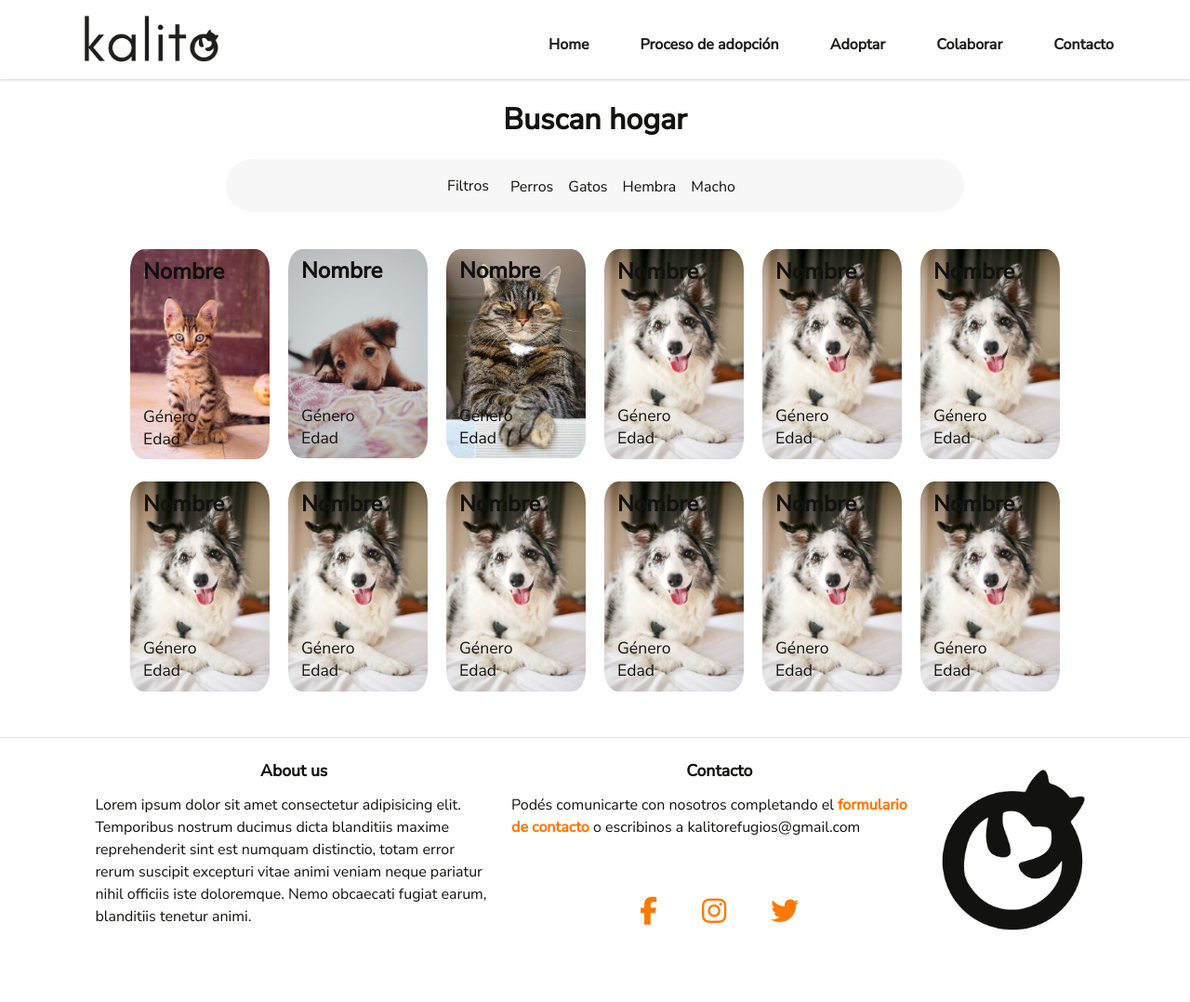
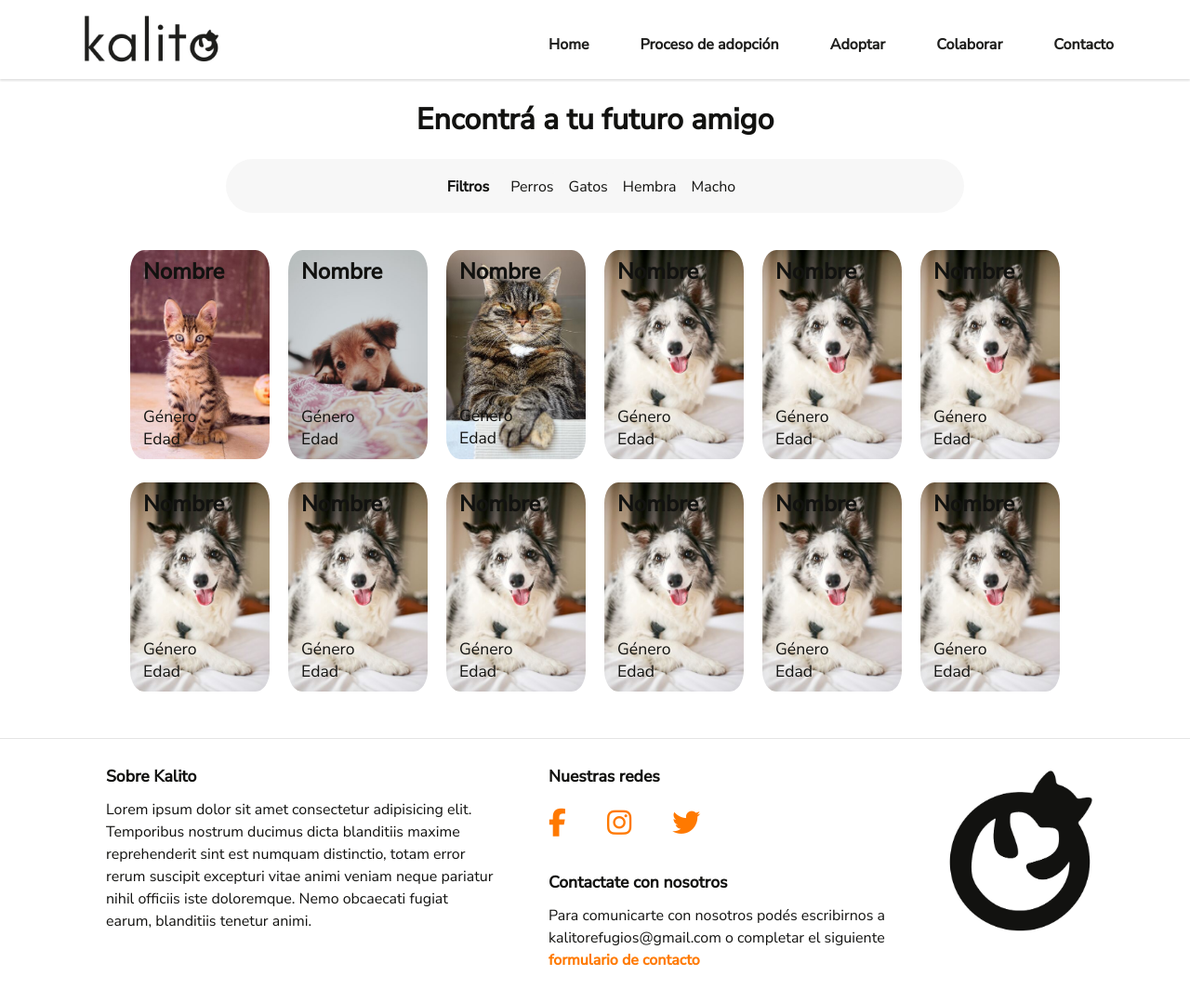
Before and after one commit to alejandragy/Scss-kalito, a plain HTML site: page pages/adoptar.html in a window 1280 px wide. Shown: the whole page at 93% size. Before the commit the page ends 1039 px from the top, so only its background shows below. Drawn offline with nearby package versions, Linux system fonts and the light colour scheme.

Commit message:
estilos en footer

```diff
--- a/pages/adoptar.html
+++ b/pages/adoptar.html
@@ -57,7 +57,7 @@
 
     <main>
         <section class="en-adopcion width-desktop">
-            <h2 class="title">Buscan hogar</h2>
+            <h2 class="title">Encontrá a tu futuro amigo</h2>
             <div class="en-adopcion__caja">
 
                 <div class="en-adopcion-filtros">
@@ -185,26 +185,26 @@
 
     <footer>
         <div class="footer">
-            <div class="footer__rrss">
-                <a href="https://www.facebook.com" class="footer__item" target="_blank"><i
-                        class="fa-brands fa-facebook-f footer__icon"></i></a>
-                <a href="https://www.instagram.com" class="footer__item" target="_blank"><i
-                        class="fa-brands fa-instagram footer__icon"></i></a>
-                <a href="https://www.twitter.com" class="footer__item" target="_blank"><i
-                        class="fa-brands fa-twitter footer__icon"></i></a>
-            </div>
             <div class="footer__about-us">
-                <h5 class="footer__title">About us</h5>
+                <h5 class="footer__title">Sobre Kalito</h5>
                 <p class="footer__txt-about">Lorem ipsum dolor sit amet consectetur adipisicing elit. Temporibus nostrum
                     ducimus dicta blanditiis maxime reprehenderit sint est numquam distinctio, totam error rerum
                     suscipit excepturi vitae animi veniam neque pariatur nihil officiis iste doloremque. Nemo obcaecati
                     fugiat earum, blanditiis tenetur animi.</p>
             </div>
+            <div class="footer__rrss">
+                <h5 class="footer__title">Nuestras redes</h5>
+                <a href="https://www.facebook.com" target="_blank"><i
+                        class="fa-brands fa-facebook-f"></i></a>
+                <a href="https://www.instagram.com" target="_blank"><i
+                        class="fa-brands fa-instagram"></i></a>
+                <a href="https://www.twitter.com" target="_blank"><i
+                        class="fa-brands fa-twitter"></i></a>
+            </div>
             <div class="footer__contact">
-                <h5 class="footer__title">Contacto</h5>
-                <p class="footer__txt-contact">Podés comunicarte con nosotros completando el <a
-                        href="./contacto.html">formulario de contacto</a> o escribinos a kalitorefugios@gmail.com
-                </p>
+                <h5 class="footer__title">Contactate con nosotros</h5>
+                <p> Para comunicarte con nosotros podés escribirnos a kalitorefugios@gmail.com o completar el siguiente <a href="./contacto.html">formulario de contacto</a></p>
+
             </div>
             <img src="../img/icon-sin-fondo.png" class="footer__logo" alt="logo">
         </div>
--- a/scss/_base.scss
+++ b/scss/_base.scss
@@ -36,7 +36,6 @@ img {
 }
 
 .txt-cprincipal {
-    font-weight: bold;
     color: $c-principal;
 }
 
--- a/scss/components/_footer.scss
+++ b/scss/components/_footer.scss
@@ -4,36 +4,43 @@
     align-items: center;
     padding-top: 30px;
     border-top: #e4e4e4 solid 0.1px;
-
-    &__rrss {
-        display: flex;
-        gap: 3rem;
-        margin-bottom: 25px;
-
-        .footer__icon {
-            color: $c-principal;
-            font-size: 30px;
-        }
-    }
+    gap: 3rem;
 
     &__title {
         text-align: center;
         font-size: 1.1rem;
         font-weight: bold;
-        padding-bottom: 15px;
+        padding-bottom: 5px;
     }
 
-    &__about-us,
-    &__contact {
-        padding: 12px 40px;
-    }
-
-    &__contact a {
+    a {
         color: $c-principal;
         font-weight: bold;
         font-size: 1rem;
         text-decoration: none;
     }
+
+    &__about-us{
+        padding: 0 40px;
+    }
+
+    &__rrss{
+        i{
+                color: $c-principal;
+                font-size: 30px;
+                margin: 0 30px;
+        }
+
+        h5{
+            padding-bottom: 16px;
+        }
+    }
+
+    &__contact{
+        align-items: center;
+        padding: 12px 40px;
+    }
+
 
     &__logo{
         width: 200px;
@@ -42,44 +49,52 @@
 
 @media(min-width:1024px){
     .footer{
-        display:grid;
-        grid-template-columns: 1fr 1fr 180px;
-        grid-template-rows: 1fr 40px;
+        display: grid;
+        grid-template-columns:  minmax(0, 500px) minmax(0, 400px) 200px;
+        grid-template-rows: 1fr 220px;
         grid-template-areas:
         "about-us contact logo"
-        "about-us contact logo";
-        padding: 25px 8%;
-        font-size: 1rem;
+        "about-us contact logo"
+        ;
+        height: 300px;
+        gap:1rem;
+        padding: 30px 25px;
+        justify-content: center;
 
         &__title{
-            padding-bottom: 5px;
+            text-align: left;
         }
 
         &__about-us{
             grid-area: about-us;
-            padding: 0;
             align-self: self-start;
-            margin-right: 20px;
+        }
+
+        &__rrss{
+            grid-area: contact;
+            grid-column: 2;
+            grid-row: 1;
+            align-self: self-start;
+            margin-bottom: 20px;
+            i{
+                margin-left: 0;
+                margin-right: 40px;
+            }
         }
 
         &__contact{
             grid-area: contact;
             grid-column: 2;
-            grid-row: 1;
+            grid-row: 2;
+            align-self: self-start;
             padding: 0;
-            align-self: self-start;
-        }
-        &__rrss{
-            grid-area: contact;
-            grid-column: 2;
-            grid-row: 2;
-            justify-self: center;
         }
 
         &__logo{
             grid-area: logo;
-            justify-self: center;
-            width: 180px;
+            grid-column: 3;
+            align-self: self-start;
+            padding-right: 20px;
         }
     }
 }
--- a/scss/pages/_adoptar.scss
+++ b/scss/pages/_adoptar.scss
@@ -18,6 +18,7 @@
 
     h2{
         margin-top: 25px;
+        text-align: center;
     }
 
     .en-adopcion-filtros{
@@ -27,8 +28,9 @@
 
         p{
             font-size: 1rem;
+            font-weight: bold;
             margin-right: 15px;
-            margin-top: 2px;
+            margin-top: 2.5px;
         }
     }
 
--- a/scss/pages/_index.scss
+++ b/scss/pages/_index.scss
@@ -193,21 +193,22 @@
             "colaborar img"
             "btn img";
         height: 400px;
-        margin: 75px 0 25px 0;
+        margin: 75px 0 30px 0;
 
         &__content {
             grid-area: colaborar;
             background-color: $c-gris;
             border-radius: 100;
-            height: 390px;
+            height: 375px;
             border-radius: 150px 0 150px 0;
 
             h2{
-                padding: 70px 0 0 60px;
+                padding-left: 65px;
+                margin-top: 65px;
             }
 
             p{
-                padding: 10px 60px 50px 60px;
+                padding: 8px 45px 0px 65px;
             }
         }
 
--- a/scss/pages/_proceso-de-adopcion.scss
+++ b/scss/pages/_proceso-de-adopcion.scss
@@ -77,7 +77,7 @@
                     img {
                         display: block;
                         position: relative;
-                        bottom: 100px;
+                        bottom: 110px;
                         width: 50px;
                         align-self: center;
                     }
@@ -85,7 +85,7 @@
                     h3 {
                         display: flex;
                         justify-content: center;
-                        margin-top: 80px;
+                        margin-top: 85px;
                         margin-bottom: 25px;
                     }
                 }
```
Also changed, not shown: index.html (+13 -13 lines), pages/colaborar.html (+13 -13 lines), pages/contacto.html (+13 -13 lines), pages/proceso-de-adopcion.html (+31 -25 lines), css/styles.css, 1 other file.
